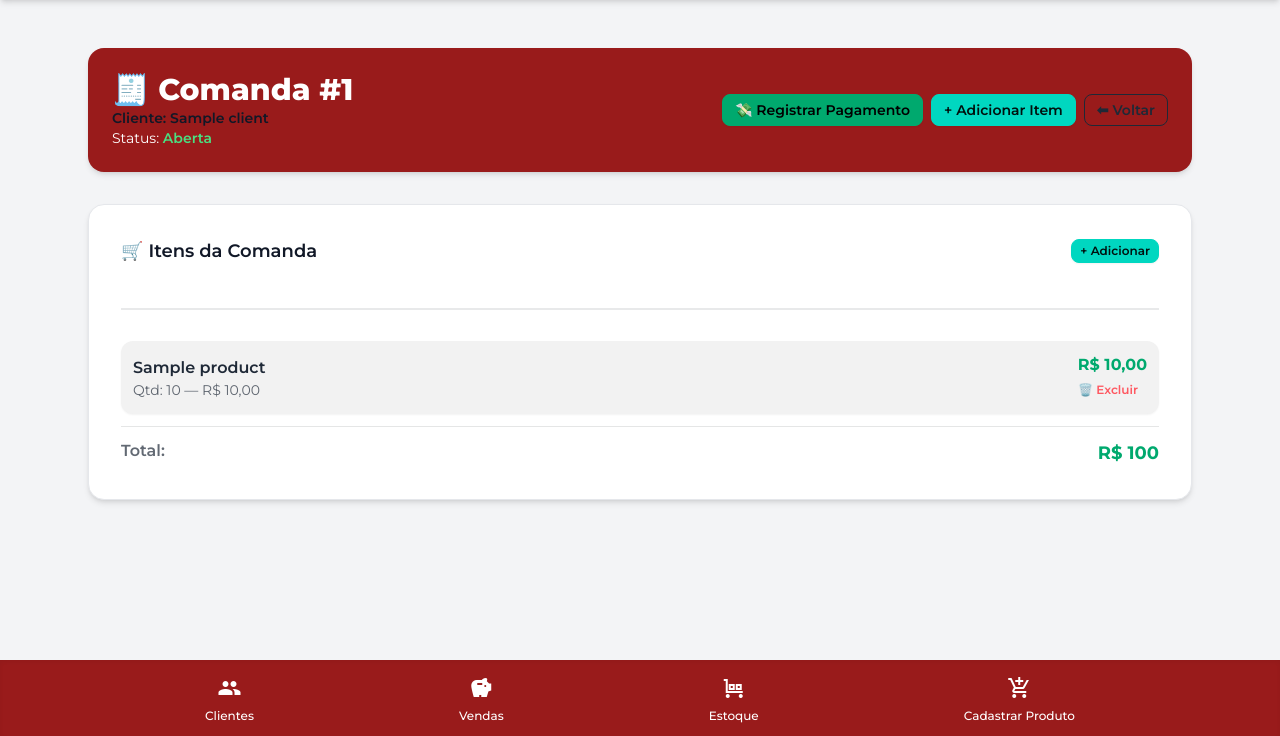
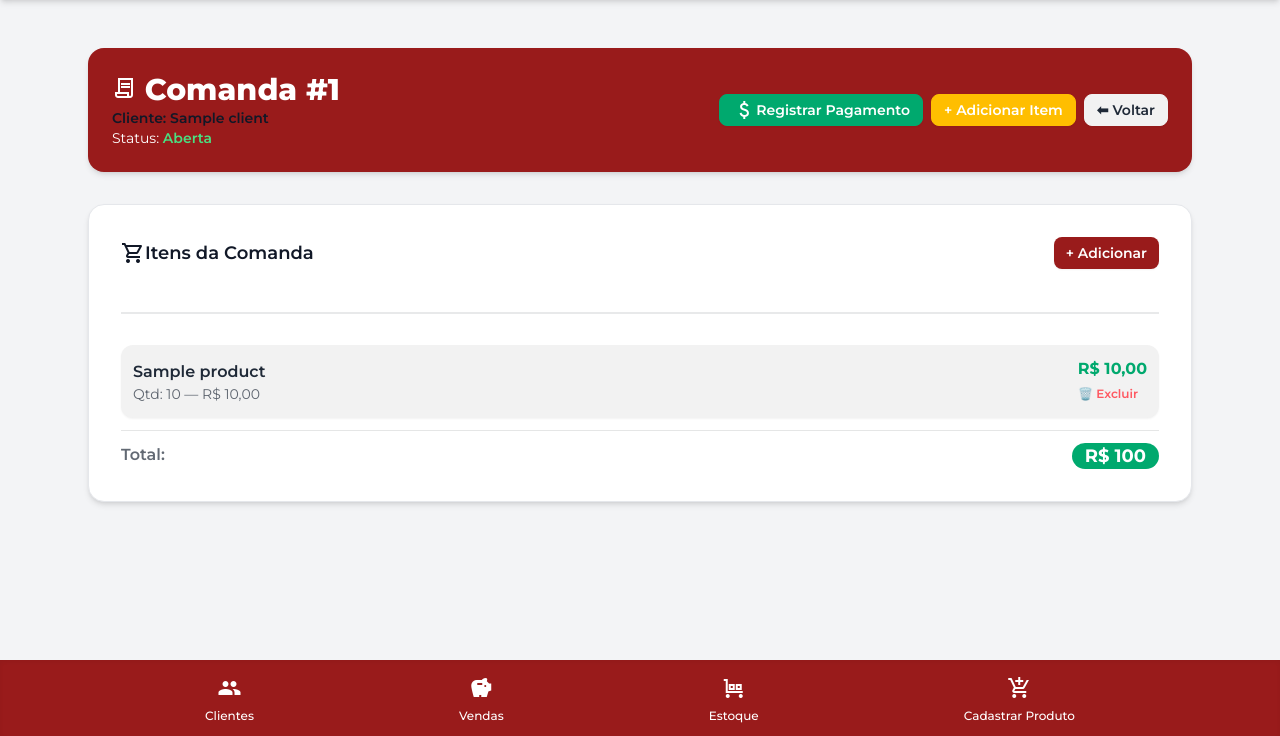
Before and after one commit to Projeto-Web-Kayky/disk-da-maga, a Django app: page /sales/1/ in a window 1280 px wide. Shown: the part 64-800 px from the top of the page. Run offline with Django 5.2, Linux system fonts and the light colour scheme; tables that the repository leaves empty hold one stand-in row (values such as "Sample post"); some libraries are stand-ins or nearby versions.

Commit message:
style: estilização das subtelas de venda

```diff
--- a/sales/templates/partials/modals/add_item_modal.html
+++ b/sales/templates/partials/modals/add_item_modal.html
@@ -1,13 +1,14 @@
 <dialog id="add-item-modal" class="modal">
-    <div class="modal-box w-11/12 max-w-lg border-l-8 border-blue-500 bg-base-200 text-base-content">
-        <h3 class="font-extrabold text-lg mb-4 text-blue-700">🛒 Adicionar Item</h3>
+  <div class="modal-box w-11/12 max-w-lg border-blue-500 bg-base-200 text-base-content">
+    <h3 class="font-extrabold text-lg mb-4 text-blue-700 flex items-center">
+      <span class="material-symbols-outlined">shopping_cart</span> Adicionar Item
+    </h3>
 
     <div class="form-control mb-4">
       <label class="label"><span class="label-text font-semibold text-sm">Buscar Produto</span></label>
-            <input type="text" name="search" placeholder="Digite o nome do produto..."
-                class="input input-bordered w-full" hx-get="{% url 'search_products' sale.id %}"
-                hx-trigger="keyup changed delay:300ms" hx-target="#product-search-results" hx-swap="innerHTML"
-                autocomplete="off">
+      <input type="text" name="search" placeholder="Digite o nome do produto..." class="input input-bordered w-full"
+        hx-get="{% url 'search_products' sale.id %}" hx-trigger="keyup changed delay:300ms"
+        hx-target="#product-search-results" hx-swap="innerHTML" autocomplete="off">
     </div>
 
     <div id="product-search-results" class="space-y-2 max-h-64 overflow-y-auto">
@@ -15,7 +16,7 @@
     </div>
 
     <div class="flex justify-end gap-2 mt-6">
-            <button type="button" class="btn btn-outline btn-sm"
+      <button type="button" class="btn btn-outline btn-sm btn-error"
         onclick="document.getElementById('add-item-modal').close()">Cancelar</button>
     </div>
   </div>
--- a/sales/templates/partials/modals/pay_modal.html
+++ b/sales/templates/partials/modals/pay_modal.html
@@ -1,13 +1,15 @@
 <dialog id="pay-modal" class="modal">
-    <div class="modal-box w-11/12 max-w-md border-l-8 border-green-500 bg-base-200 text-base-content">
-        <h3 class="font-extrabold text-lg mb-4 text-green-700">💵 Registrar Pagamento</h3>
+  <div class="modal-box w-11/12 max-w-md border-green-500 bg-base-200 text-base-content">
+    <h3 class="font-extrabold text-lg mb-4 text-green-700 flex items-center">
+      <span class="material-symbols-outlined">attach_money</span>
+      Registrar Pagamento
+    </h3>
 
     <form hx-post="{pay_sale' sale.id %}" hx-target="#sale-items" hx-swap="outerHTML"
       hx-on="htmx:afterRequest: document.getElementById('pay-modal') && document.getElementById('pay-modal').close()"
       method="POST" class="flex flex-col gap-3">
       {% csrf_token %}
-            <input type="number" name="amount" step="0.01" required placeholder="Valor a pagar"
-                class="input input-bordered">
+      <input type="number" name="amount" step="0.01" required placeholder="Valor a pagar" class="input input-bordered">
       <select name="method" class="select select-bordered">
         <option value="pix">PIX</option>
         <option value="cash">Dinheiro</option>
@@ -16,9 +18,9 @@
       <input type="text" name="note" placeholder="Observação (opcional)" class="input input-bordered">
 
       <div class="flex justify-end gap-2 mt-2">
-                <button type="button" class="btn btn-outline"
+        <button type="button" class="btn btn-outline btn-error"
           onclick="document.getElementById('pay-modal').close()">Cancelar</button>
-                <button type="submit" class="btn btn-success">Registrar</button>
+        <button type="submit" class="btn btn-success text-white">Registrar</button>
       </div>
     </form>
   </div>
--- a/sales/templates/partials/sale_items_fragment.html
+++ b/sales/templates/partials/sale_items_fragment.html
@@ -26,6 +26,6 @@
 
     <div class="flex justify-between border-t border-base-300 pt-3 mt-2">
         <span class="font-semibold text-base-content/70">Total:</span>
-        <span class="font-bold text-success text-lg">R$ {{ sale.total }}</span>
+        <span class="font-bold text-success text-lg badge badge-success text-white p-3">R$ {{ sale.total }}</span>
     </div>
 </div>
--- a/sales/templates/sale_detail.html
+++ b/sales/templates/sale_detail.html
@@ -7,7 +7,9 @@
   <!-- Cabeçalho -->
   <div class="flex justify-between items-center rounded-2xl p-6 shadow-md {{ header_color }} bg-red-800 text-white">
     <div>
-      <h2 class="text-3xl font-extrabold">🧾 Comanda #{{ sale.id }}</h2>
+      <h2 class="text-3xl font-extrabold"><span class="material-symbols-outlined">
+          contract
+        </span> Comanda #{{ sale.id }}</h2>
       <p class="text-sm font-semibold text-gray-900">{% if sale.client %}
         <label class="text-sm flex">Cliente: {{ sale.client.name }} </label>
         {% else %}
@@ -17,19 +19,21 @@
       <p class="text-sm">Status:
         <span
           class="font-semibold {% if sale.status == 'open' %}text-green-400{% elif sale.status == 'finalized' %}text-success{% else %}text-error{% endif %}">
-          {{ sale.get_status_display }}
-        </span>
+          {{ sale.get_status_display }}</span>
       </p>
     </div>
 
     <div class="flex gap-2">
       {% if sale.status == 'open' %}
-      <button class="btn btn-success btn-sm" onclick="document.getElementById('pay-modal').showModal()">💸
+      <button class="btn btn-success btn-sm text-white gap-[0px]"
+        onclick="document.getElementById('pay-modal').showModal()">
+        <span class="material-symbols-outlined">attach_money</span>
         Registrar Pagamento</button>
-      <button class="btn btn-accent btn-sm" onclick="document.getElementById('add-item-modal').showModal()">+
+      <button class="btn btn-warning btn-sm text-white"
+        onclick="document.getElementById('add-item-modal').showModal()">+
         Adicionar Item</button>
       {% endif %}
-      <a href="{% url 'sale_list' %}" class="btn btn-outline btn-sm">⬅ Voltar</a>
+      <a href="{% url 'sale_list' %}" class="btn btn-sm">⬅ Voltar</a>
     </div>
   </div>
 
@@ -37,9 +41,11 @@
   <div id="sale-items" class="card bg-base-100 shadow-md border border-gray-200">
     <div class="card-body">
       <div class="flex justify-between items-center mb-3">
-        <h3 class="text-lg font-semibold">🛒 Itens da Comanda</h3>
+        <h3 class="text-lg font-semibold flex items-center"><span class="material-symbols-outlined">
+            shopping_cart
+          </span> Itens da Comanda</h3>
         {% if sale.status == 'open' %}
-        <button class="btn btn-xs btn-accent" onclick="document.getElementById('add-item-modal').showModal()">+
+        <button class="btn btn-xs border-none bg-red-800 text-white btn-sm hover:bg-red-900" onclick="document.getElementById('add-item-modal').showModal()">+
           Adicionar</button>
         {% endif %}
       </div>
```
Lines whose indentation alone changed are shown as unchanged.
